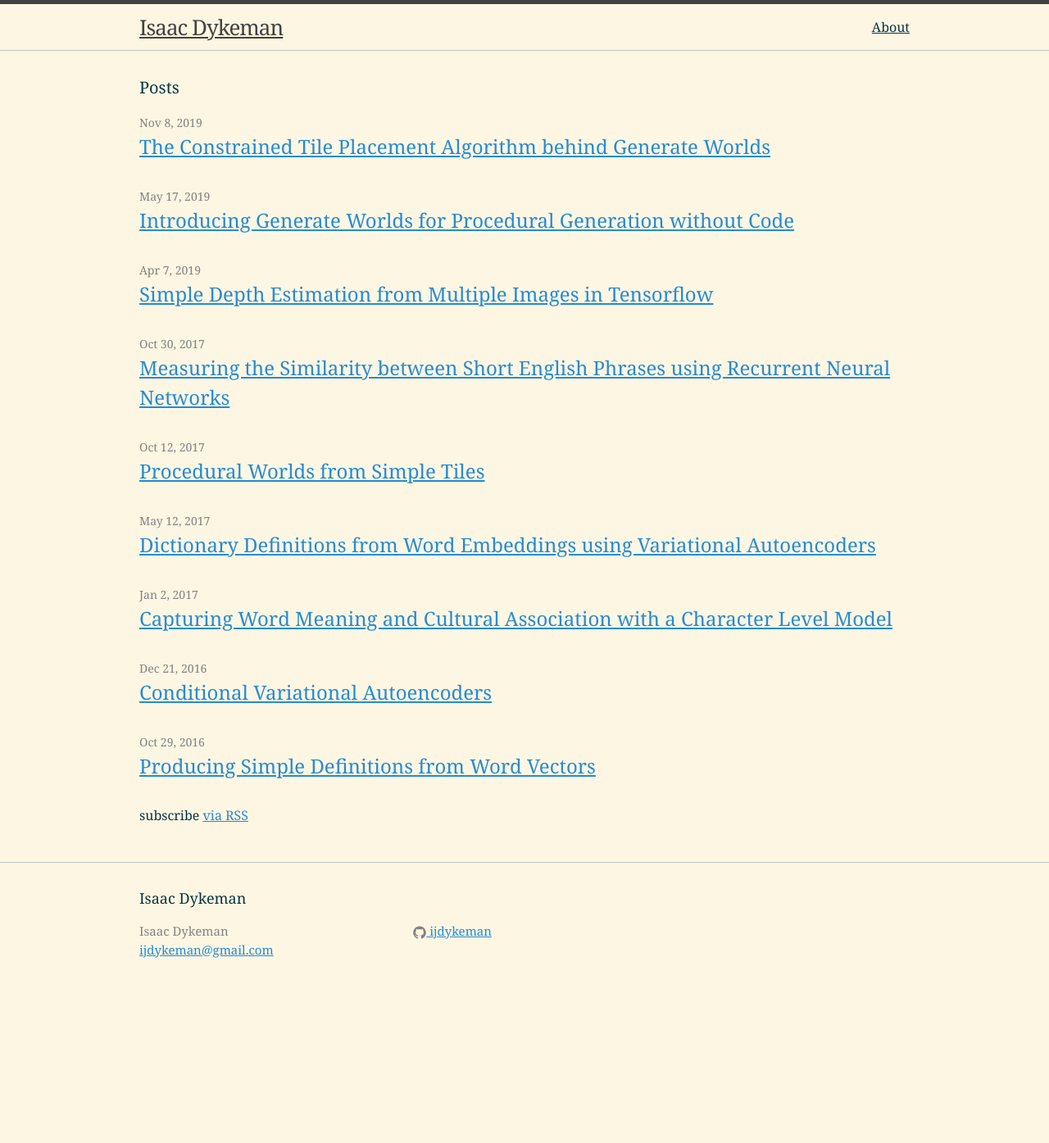
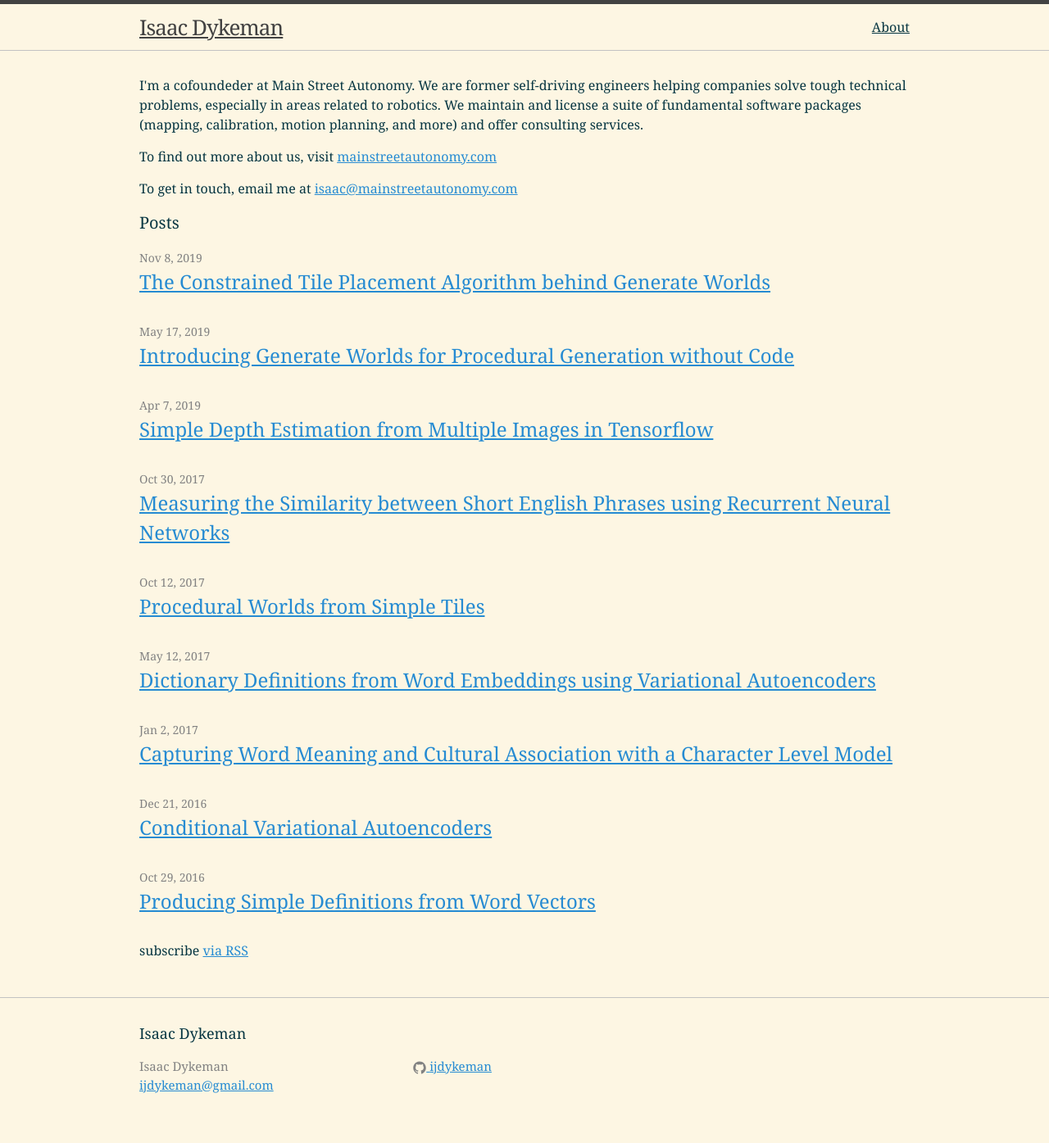
Before and after one commit to IJDykeman/ijdykeman.github.io, a Jekyll site: the page built from index.html, in a window 1280 px wide. Shown: the whole page at 82% size. Built offline with Jekyll 4.4.1, drawn with Linux system fonts in a browser that asks for light colours; before the commit the page ends 1230 px from its top, so only the background shows below that.

Commit message:
add MSA intro

```diff
--- a/index.html
+++ b/index.html
@@ -3,7 +3,13 @@ layout: default
 ---
 
 <div class="home">
-
+  <p>I'm a cofoundeder at Main Street Autonomy.  We are former self-driving engineers helping companies solve tough technical problems, especially in areas related to robotics.  We maintain and license a suite of fundamental software packages (mapping, calibration, motion planning, and more) and offer consulting services.
+  </p>
+  <p>
+  To find out more about us, visit <a href="https://mainstreetautonomy.com/">mainstreetautonomy.com</a>
+  </p>
+  <p>
+  To get in touch, email me at <a href = "mailto: isaac@mainstreetautonomy.com">isaac@mainstreetautonomy.com</a></p>
   <h1 class="page-heading">Posts</h1>
 
   <ul class="post-list">
```
